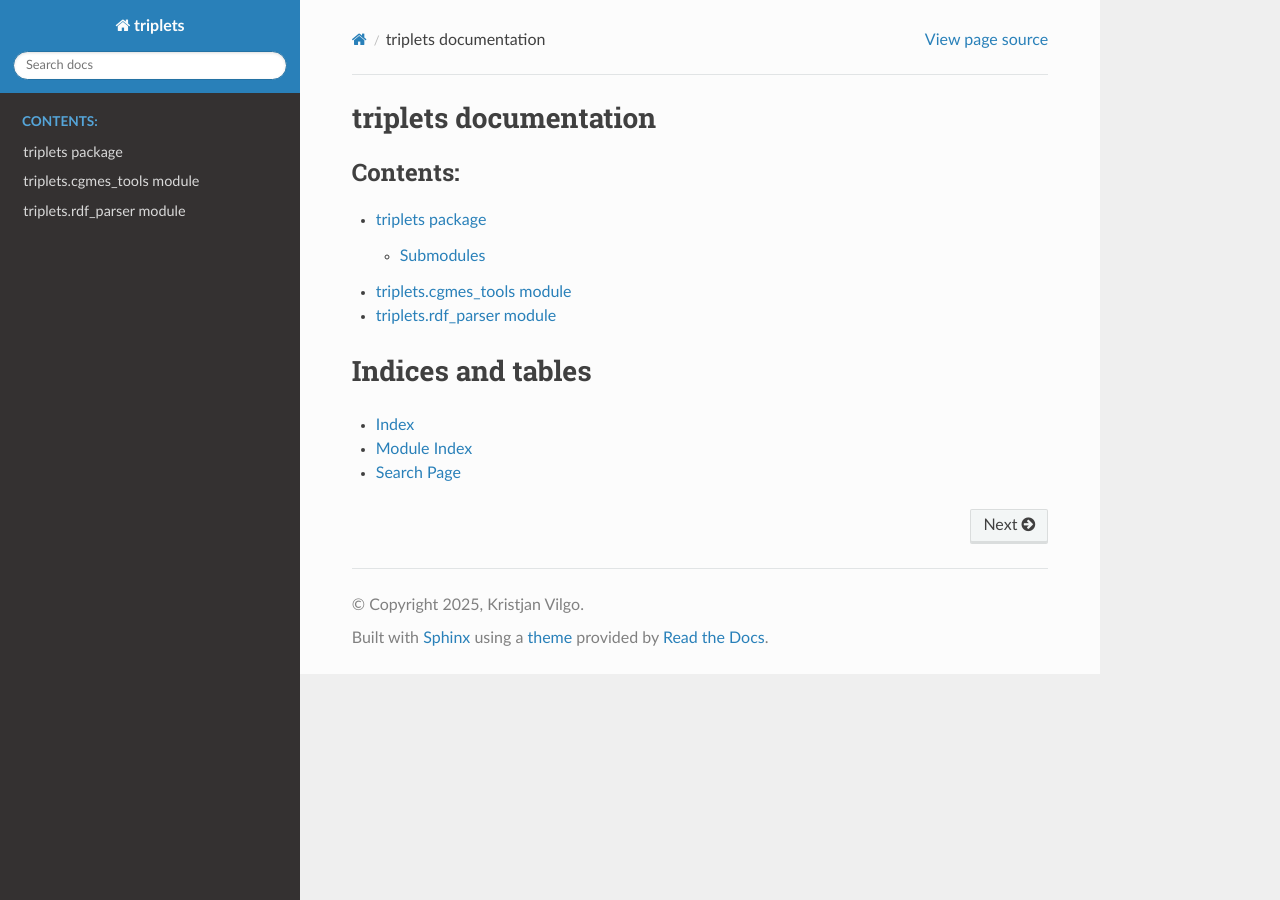
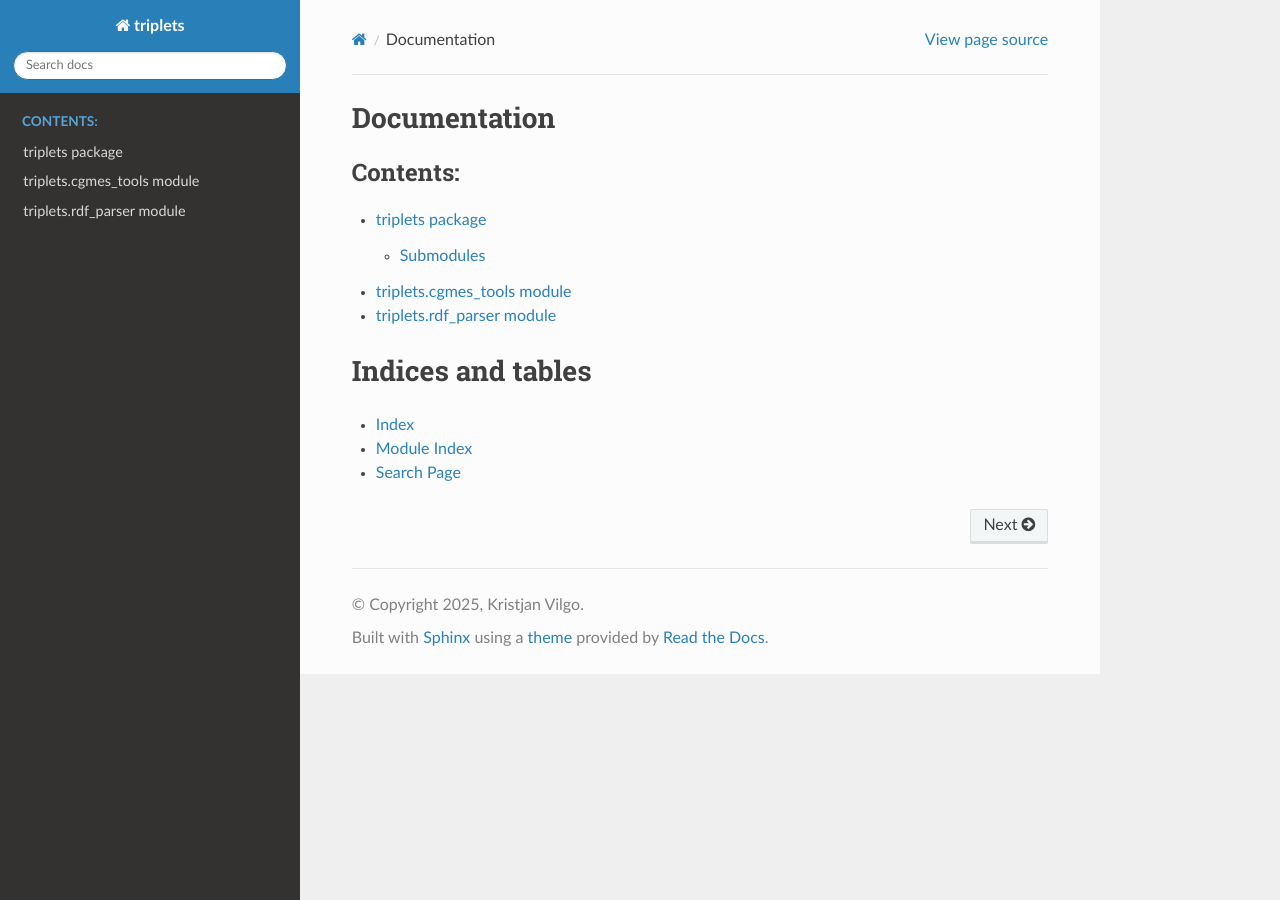
Before and after one commit to Haigutus/triplets, a Sphinx documentation site: the page built from docs/source/index.rst, in a window 1280 px wide. Built offline with Sphinx 7.4.7 and the Read the Docs theme 3.1.0, drawn with Linux system fonts in a browser that asks for light colours.

Commit message:
Hopefully working documentation now try 5

```diff
--- a/docs/source/conf.py
+++ b/docs/source/conf.py
@@ -29,6 +29,7 @@
 exclude_patterns = [
     "setup.py",
     "versioneer.py"
+    "modules.rst"
     "triplets/rdfs_tools*"
     "triplets/export_schema*"
 ]
--- a/docs/source/index.rst
+++ b/docs/source/index.rst
@@ -3,7 +3,7 @@
    You can adapt this file completely to your liking, but it should at least
    contain the root `toctree` directive.
 
-triplets documentation
+Documentation
 ======================
 
 .. toctree::
```
Also changed, not shown: 3 other files.
